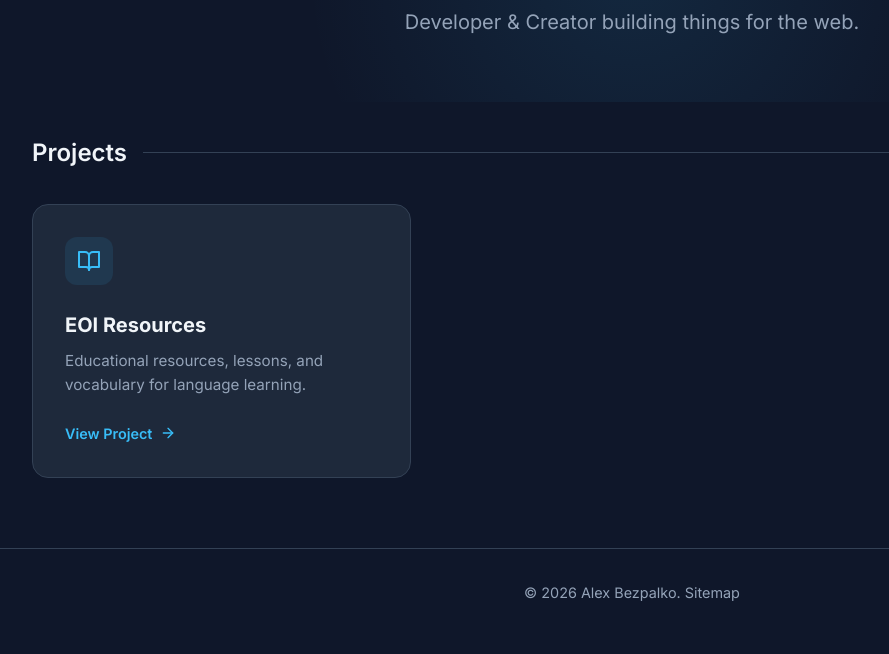
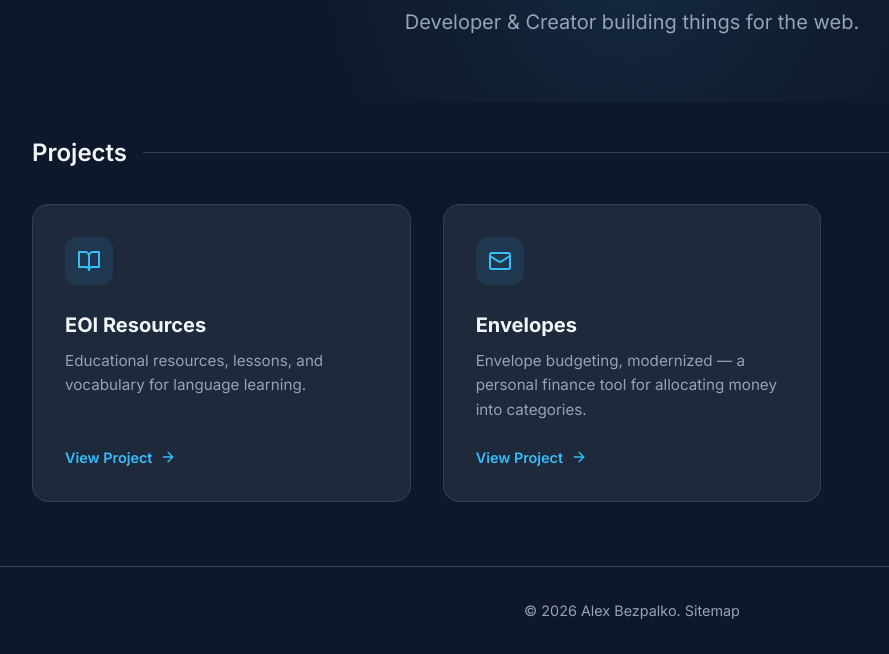
Before and after one commit to obezpalko/obezpalko.github.io, a plain HTML site: page index.html in a window 1280 px wide. Shown: the part 164-818 px from the top of the page, without its empty margins (8-897 px from the left). Drawn offline with Linux system fonts and the light colour scheme.

Commit message:
add Envelopes (e4.bezpalko.mobi) project card
Co-Authored-By: Claude Opus 4.8 (1M context) <noreply@anthropic.com>

```diff
--- a/index.html
+++ b/index.html
@@ -57,6 +57,27 @@
         </div>
       </a>
 
+      <!-- Envelopes Project -->
+      <a href="https://e4.bezpalko.mobi/" class="card" target="_blank" rel="noopener">
+        <div class="card-icon">
+          <svg xmlns="http://www.w3.org/2000/svg" width="24" height="24" viewBox="0 0 24 24" fill="none"
+            stroke="currentColor" stroke-width="2" stroke-linecap="round" stroke-linejoin="round">
+            <rect x="2" y="4" width="20" height="16" rx="2"></rect>
+            <path d="m22 7-8.97 5.7a1.94 1.94 0 0 1-2.06 0L2 7"></path>
+          </svg>
+        </div>
+        <h2 class="card-title">Envelopes</h2>
+        <p class="card-description">Envelope budgeting, modernized — a personal finance tool for allocating money into categories.</p>
+        <div class="card-arrow">
+          View Project
+          <svg xmlns="http://www.w3.org/2000/svg" width="16" height="16" viewBox="0 0 24 24" fill="none"
+            stroke="currentColor" stroke-width="2" stroke-linecap="round" stroke-linejoin="round">
+            <line x1="5" y1="12" x2="19" y2="12"></line>
+            <polyline points="12 5 19 12 12 19"></polyline>
+          </svg>
+        </div>
+      </a>
+
       <!-- Placeholder for future projects -->
       <!--
       <a href="#" class="card">
```
